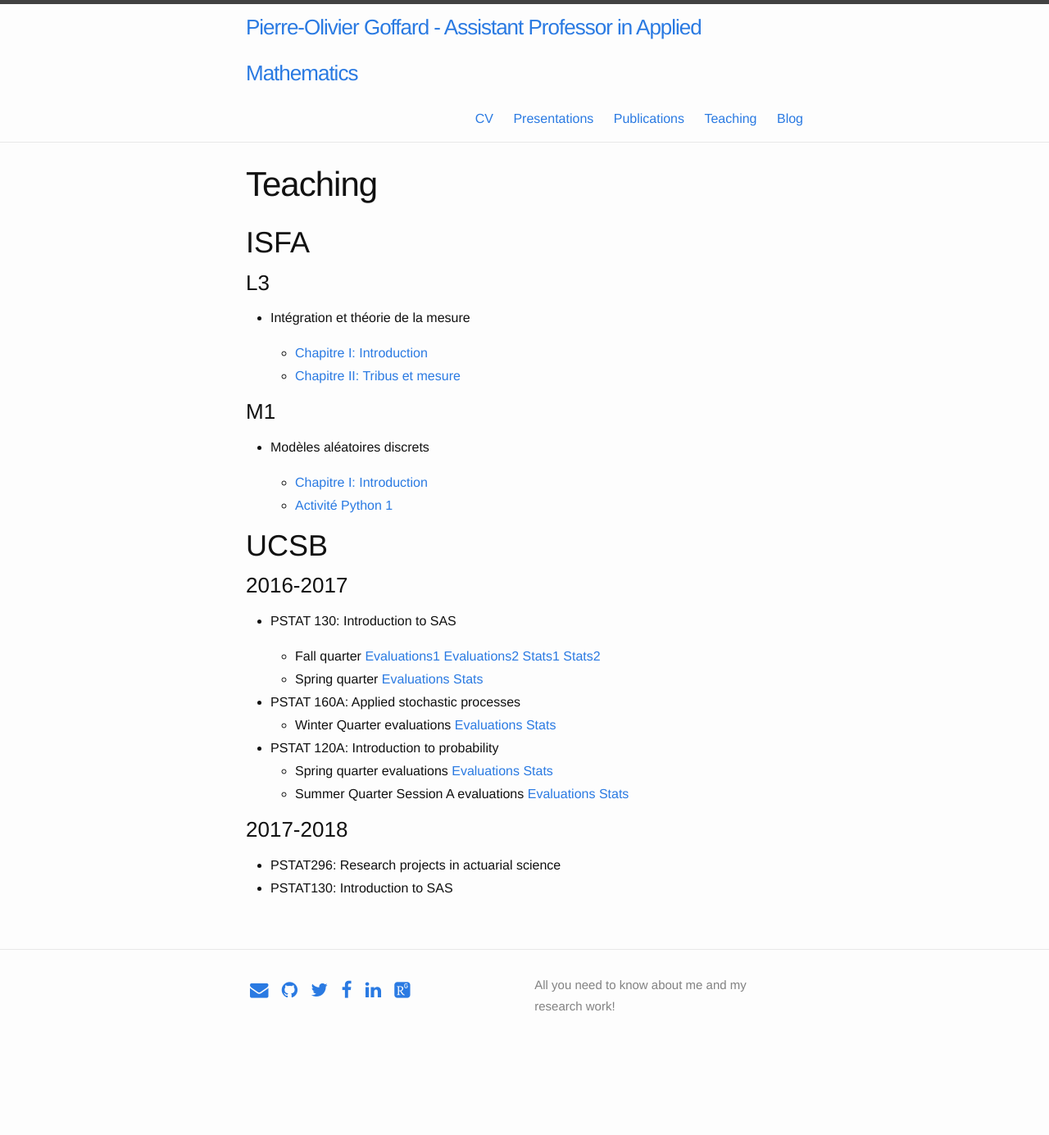
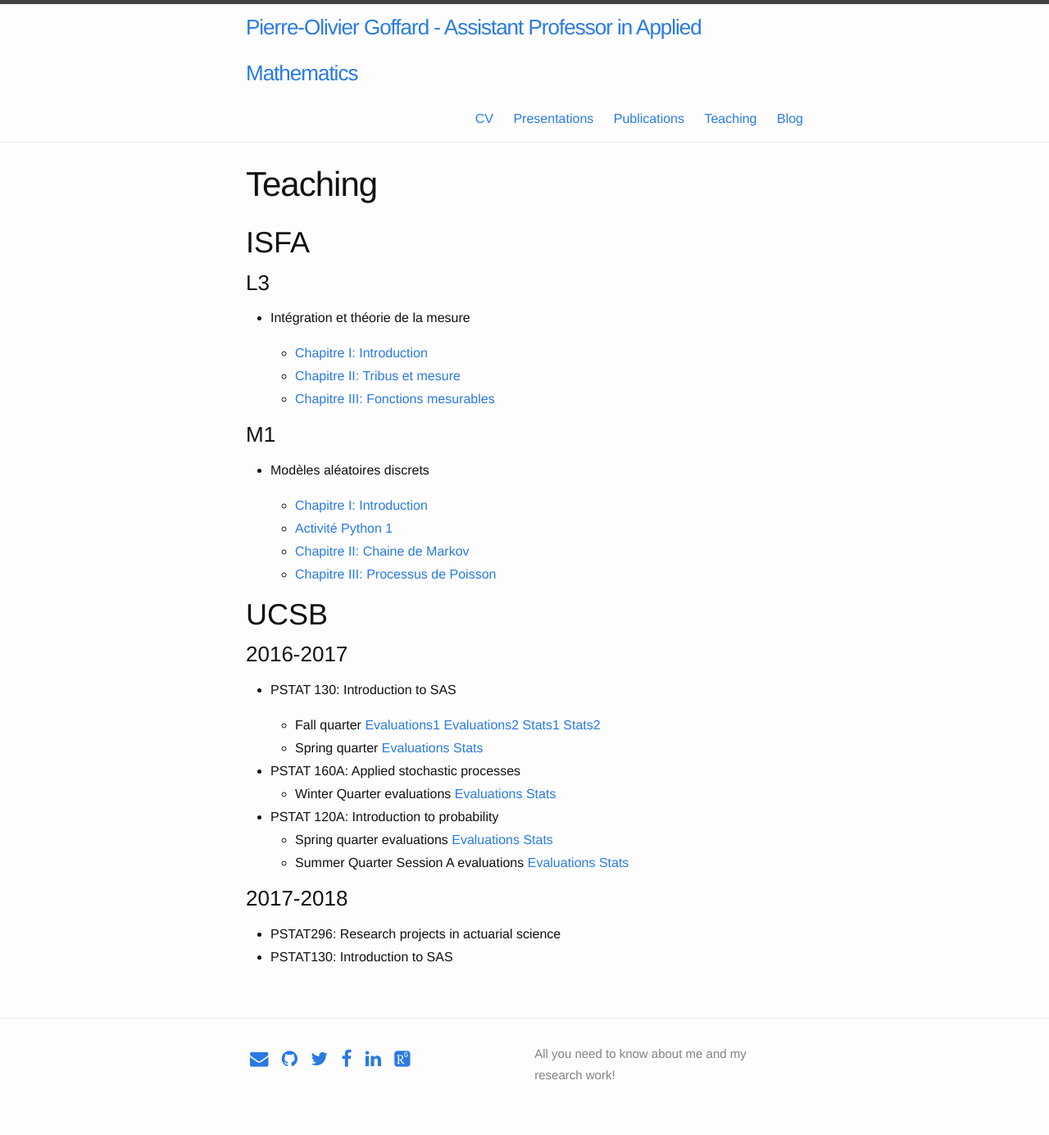
Before and after one commit to LaGauffre/LaGauffre.github.io, a Jekyll site: the page built from Teaching.md, in a window 1280 px wide. Shown: the whole page at 82% size. Built offline with Jekyll 4.4.1, drawn with Linux system fonts in a browser that asks for light colours; nearby versions of some CDN libraries; some web fonts are replaced; before the commit the page ends 1301 px from its top, so only the background shows below that.

Commit message:
update teaching

```diff
--- a/Teaching.md
+++ b/Teaching.md
@@ -11,6 +11,7 @@ permalink: /Teaching/
 
   - [Chapitre I: Introduction](/Teaching/Intégration_ISFA/Chap1_Intro.pdf)
   - [Chapitre II: Tribus et mesure](/Teaching/Intégration_ISFA/Chap2_Tribu_Mesure.pdf)
+  - [Chapitre III: Fonctions mesurables](/Teaching/Intégration_ISFA/Chap3_Fonction_Mesurable_VAR.pdf)
 
 ### M1
 
@@ -18,6 +19,8 @@ permalink: /Teaching/
 
   - [Chapitre I: Introduction](/Teaching/MAD_ISFA/Chap1_MAD_Intro.pdf)
   - [Activité Python 1](/Teaching/MAD_ISFA/1. Simulation et calcul matriciel.ipynb)
+  - [Chapitre II: Chaine de Markov](/Teaching/MAD_ISFA/Chap2_MAD_Markov_Chain.pdf)
+  - [Chapitre III: Processus de Poisson](/Teaching/MAD_ISFA/Chap3_MAD_Processus_Poisson.pdf)
 
 # UCSB
 
```
Also changed, not shown: 3 other files.
